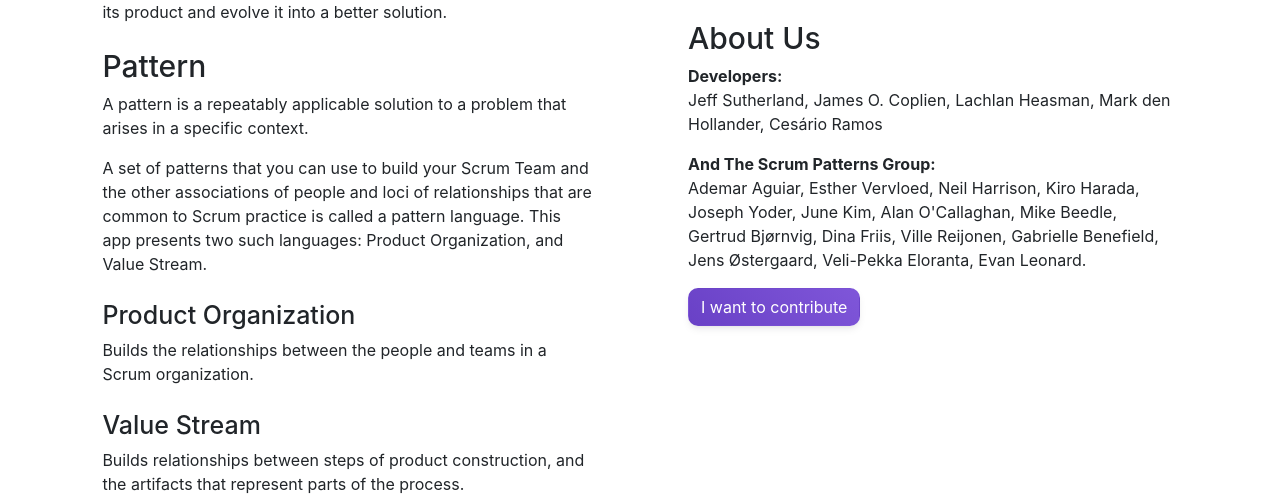
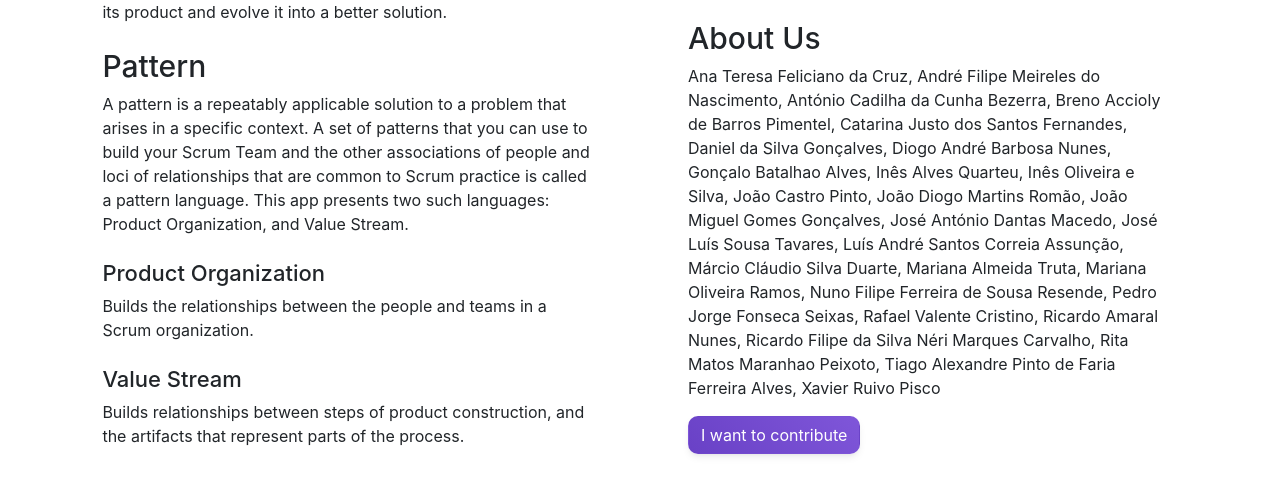
Before and after one commit to zemacedo99/FEUP-DS, a React (Create React App) app in the folder frontend/: page /about in a window 1280 px wide. Shown: the part 387-882 px from the top of the page. Built offline with nearby package versions, Linux system fonts and the light colour scheme.

Commit message:
Added developers' names

```diff
--- a/frontend/src/components/SubSubTitleText/style.js
+++ b/frontend/src/components/SubSubTitleText/style.js
@@ -4,7 +4,7 @@
   font-family: Inter;
   font-style: normal;
   font-weight: 500;
-  font-size: 25px;
+  font-size: 22px;
 `;
 
 export const Text = styled.p`
--- a/frontend/src/pages/About/index.jsx
+++ b/frontend/src/pages/About/index.jsx
@@ -39,17 +39,13 @@
               its product and evolve it into a better solution.
             </SubTitleText>
             <SubTitleText title="Pattern">
-              <p>
               A pattern is a repeatably applicable solution to a
               problem that arises in a specific context.
-              </p>
-              <p>
               A set of patterns that you can use to build your Scrum Team
               and the other associations of people and loci of relationships that are common
               to Scrum practice is called a pattern language.
               This app presents two such languages:
               Product Organization, and Value Stream.
-              </p>
               <SubSubTitleText title="Product Organization">
                 Builds the relationships between the people and teams in a Scrum organization.
               </SubSubTitleText>
@@ -72,6 +68,7 @@
               Ut est malesuada nam lacus, aenean.
             </Text>
             <SubTitleText title="About Us">
+              {/*
               <Text>
                 <b>Developers:</b>
                 <br />
@@ -100,6 +97,34 @@
                 Veli-Pekka Eloranta,
                 Evan Leonard.
               </Text>
+              */}
+              Ana Teresa Feliciano da Cruz,
+              André Filipe Meireles do Nascimento,
+              António Cadilha da Cunha Bezerra,
+              Breno Accioly de Barros Pimentel,
+              Catarina Justo dos Santos Fernandes,
+              Daniel da Silva Gonçalves,
+              Diogo André Barbosa Nunes,
+              Gonçalo Batalhao Alves,
+              Inês Alves Quarteu,
+              Inês Oliveira e Silva,
+              João Castro Pinto,
+              João Diogo Martins Romão,
+              João Miguel Gomes Gonçalves,
+              José António Dantas Macedo,
+              José Luís Sousa Tavares,
+              Luís André Santos Correia Assunção,
+              Márcio Cláudio Silva Duarte,
+              Mariana Almeida Truta,
+              Mariana Oliveira Ramos,
+              Nuno Filipe Ferreira de Sousa Resende,
+              Pedro Jorge Fonseca Seixas,
+              Rafael Valente Cristino,
+              Ricardo Amaral Nunes,
+              Ricardo Filipe da Silva Néri Marques Carvalho,
+              Rita Matos Maranhao Peixoto,
+              Tiago Alexandre Pinto de Faria Ferreira Alves,
+              Xavier Ruivo Pisco
             </SubTitleText>
             <Button className="contribute-button" onClick={openModal}>I want to contribute</Button>
             <ContributeModal show={showModal} onHide={() => setShowModal(false)} />
```
Lines whose indentation alone changed are shown as unchanged.
